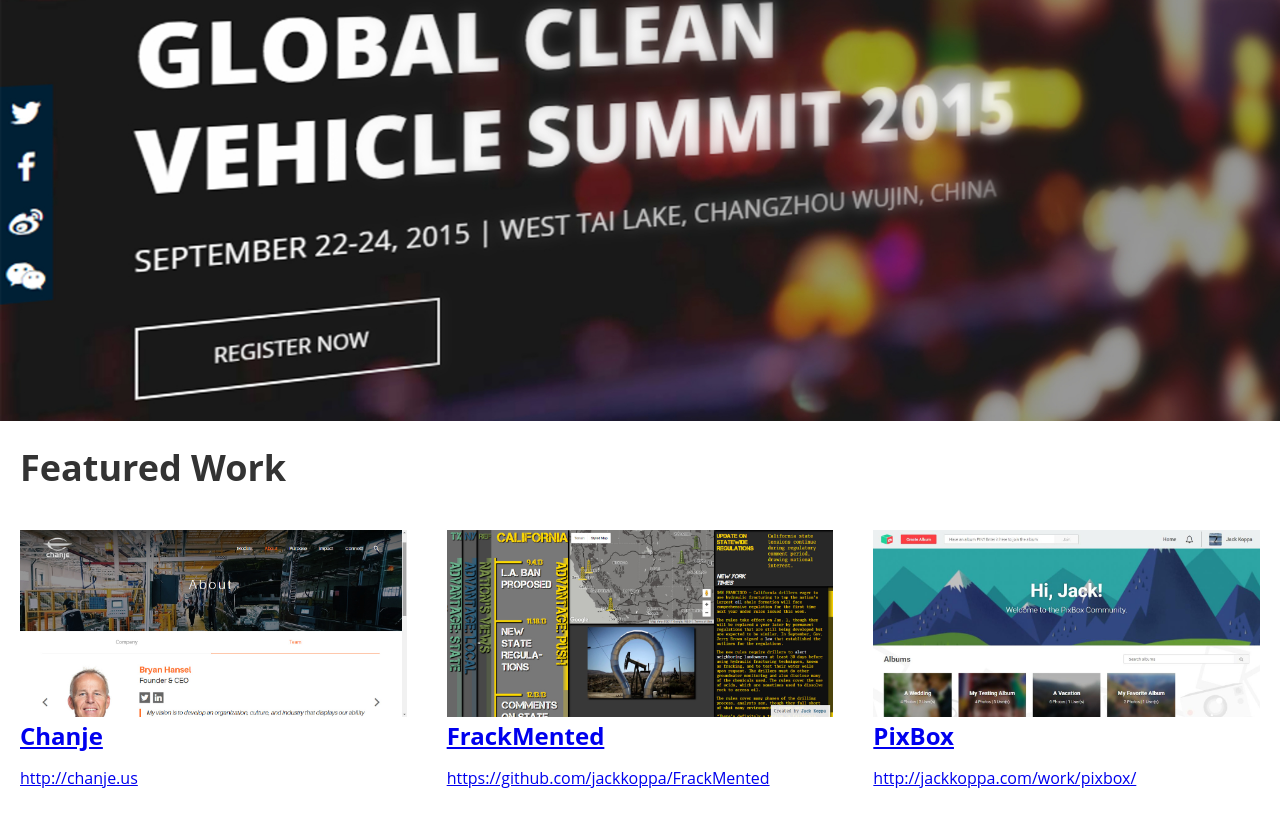
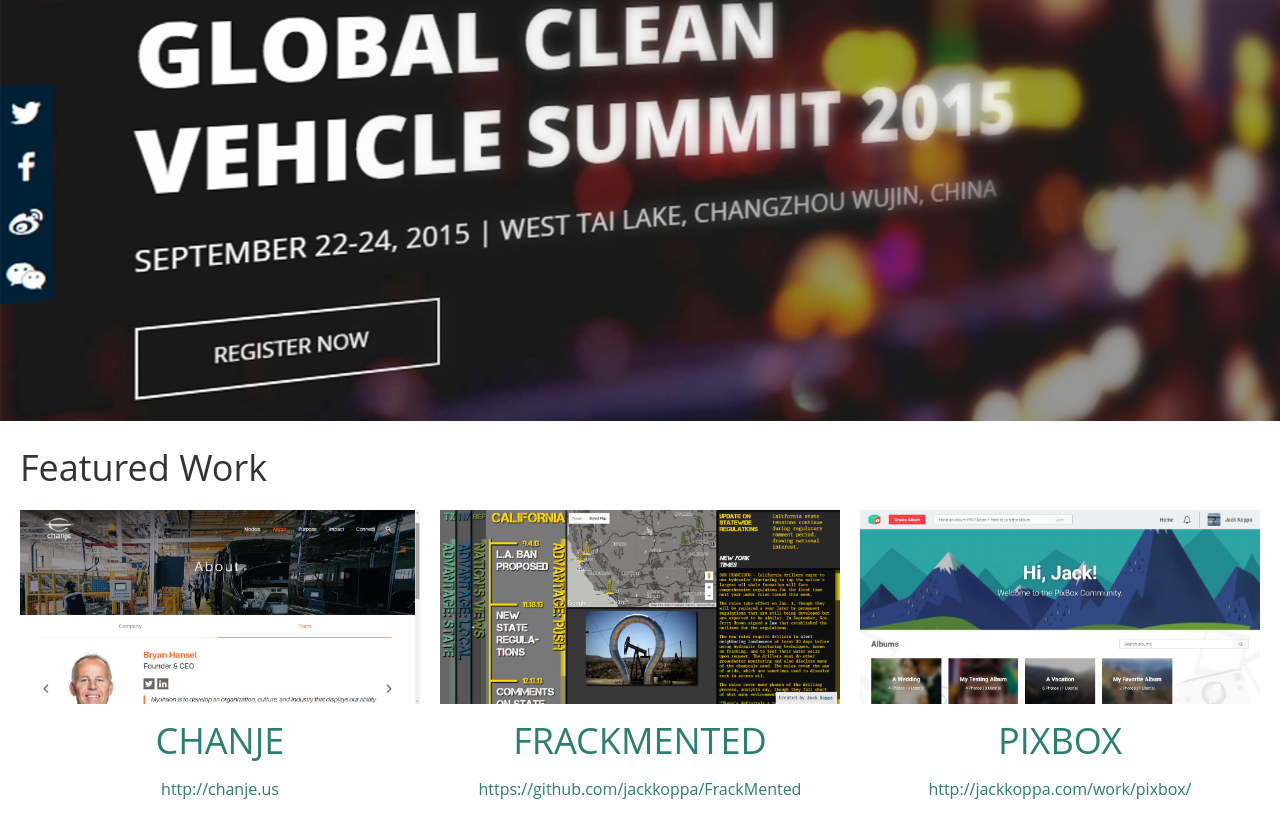
Before and after one commit to jackkoppa/portfolio-site, a website: page index.html in a window 1280 px wide. Shown: the part 375-1214 px from the top of the page. Drawn offline with Linux system fonts and the light colour scheme.

Commit message:
started project styles, fixed indentation

```diff
--- a/index.html
+++ b/index.html
@@ -36,22 +36,28 @@
                 <article class="project box-xs-12 box-md-6 box-lg-4 element">
                     <a href="http://chanje.us" target="_blank">
                     <img src="images_src/chanje_cover.jpg" alt="Chanje - Commercial Electric Vehicles">
+                    <div class="project-title">
                         <h4>Chanje</h4>
                         <p>http://chanje.us</p>
+                    </div>
                     </a>
                 </article>
                 <article class="project box-xs-12 box-md-6 box-lg-4 element">
                     <a href="https://github.com/jackkoppa/FrackMented" target="_blank">
                     <img src="images_src/frackmented_cover.jpg" alt="FrackMented - News Visualization">
+                    <div class="project-title">
                         <h4>FrackMented</h4>
                         <p>https://github.com/jackkoppa/FrackMented</p>
+                    </div>
                     </a>
                 </article>
                 <article class="project box-xs-12 box-md-6 box-lg-4 element">
                     <a href="http://jackkoppa.com/work/pixbox/" target="_blank">
                     <img src="images_src/pixbox_cover.jpg" alt="PixBox - Photo Sharing Web App">
+                    <div class="project-title">
                         <h4>PixBox</h4>
                         <p>http://jackkoppa.com/work/pixbox/</p>
+                    </div>
                     </a>
                 </article>
             </div>
--- a/scss/base.scss
+++ b/scss/base.scss
@@ -32,6 +32,11 @@
     #{$key} { font-size: px2rem($value); }
 }
 
+a {
+    color: $secondary;
+    text-decoration: none;
+}
+
 img {
     max-width: 100%;
 }
@@ -40,11 +45,12 @@
 .container {
     display: flex;
     flex-wrap: wrap;
+    padding: px2rem($gutter);
     width: 100%;
 }
 
 .element {
-	padding: $gutter;
+    padding: px2rem($gutter);
 }
 
 // xs, sm, md, lg, xl Box Sizing
--- a/scss/header.scss
+++ b/scss/header.scss
@@ -9,6 +9,8 @@
         font-weight: 300;
         text-transform: uppercase;
     }
+    .title {
+        margin-top: px2rem(5px);
         h3,
         span {
             display: inline;
@@ -17,8 +19,9 @@
             text-transform: uppercase;
         }
     }
+}
 
 hr {
     border: 2px solid $primary;
-	margin: 0 0 $gutter;
+    margin: 0 0 px2rem($gutter * 2);
 }
--- /dev/null
+++ b/scss/main.scss
@@ -0,0 +1,29 @@
+.featured {
+    h2 {
+        font-weight: normal;
+        margin-bottom: px2rem(-$gutter);
+        padding-bottom: 0;
+    }
+
+    article {
+        text-align: center;
+        a {
+            background-color: $white;
+            display: block;
+            transition: 0.5s ease;
+            &:hover {
+                background-color: $light-grey;
+            }
+
+            .project-title {
+                padding: px2rem($gutter);
+                word-wrap: break-word;
+                h4 {
+                    font-size: px2rem(h(h2));
+                    font-weight: normal;
+                    text-transform: uppercase;
+                }
+            }
+        }
+    }
+}
--- a/scss/styles.scss
+++ b/scss/styles.scss
@@ -2,5 +2,5 @@
 @import 'mq';
 @import 'mixins';
 @import 'header';
-@import 'content';
+@import 'main';
 @import 'footer';
--- a/scss/variables.scss
+++ b/scss/variables.scss
@@ -10,7 +10,6 @@
     h6: 12px,
 );
 
-
 // Colors
 $primary: #205686;
 $secondary: #2a7e72;
@@ -22,4 +21,4 @@
 
 // Structure
 // Padding
-$gutter: (20px / $base-font-size) * 1rem;
+$gutter: 10px;
```
Also changed, not shown: scss/mixins.scss (+4 -4 lines), css/base.css, css/styles.css, scss/content.scss (deleted), 2 other files. Lines whose indentation alone changed are shown as unchanged.
